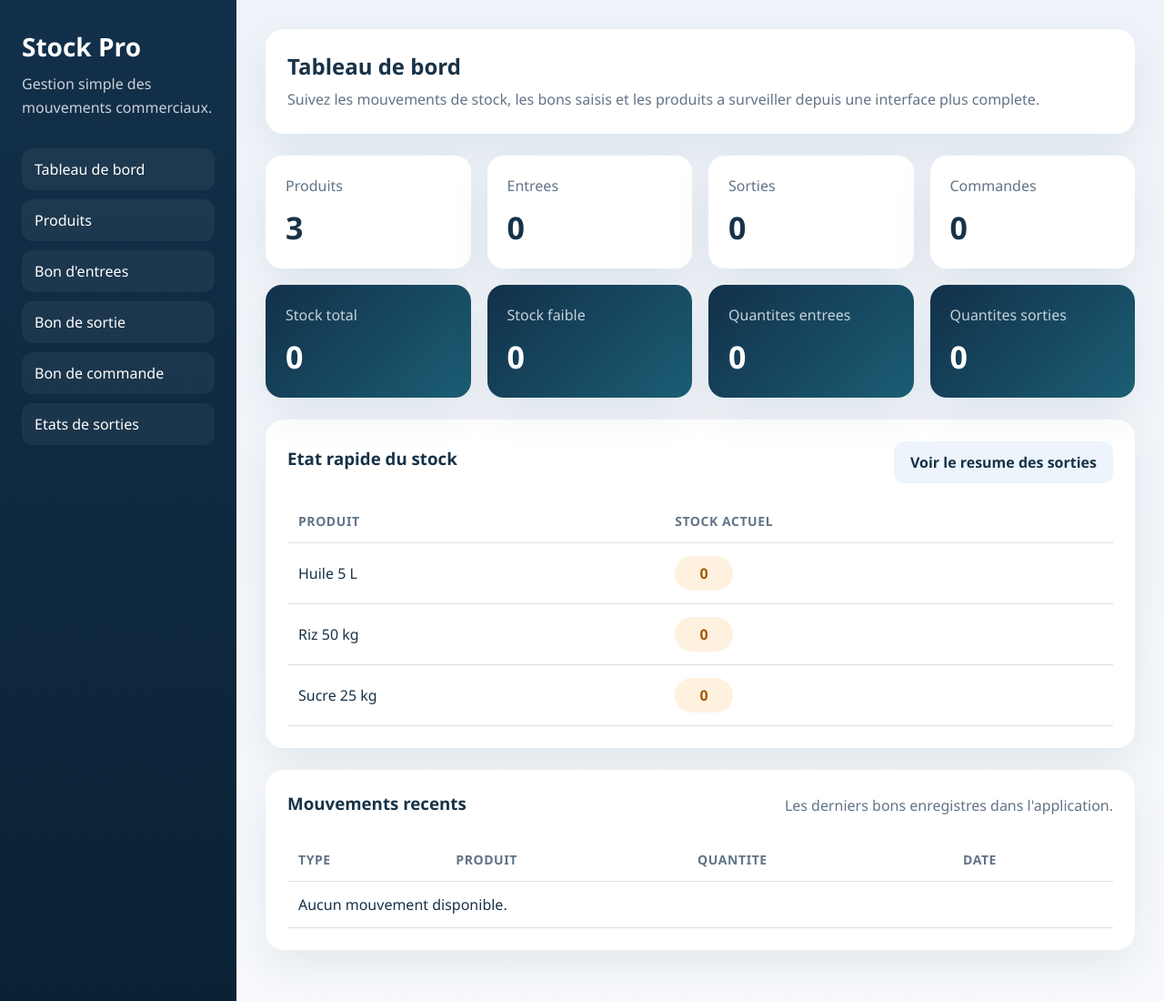
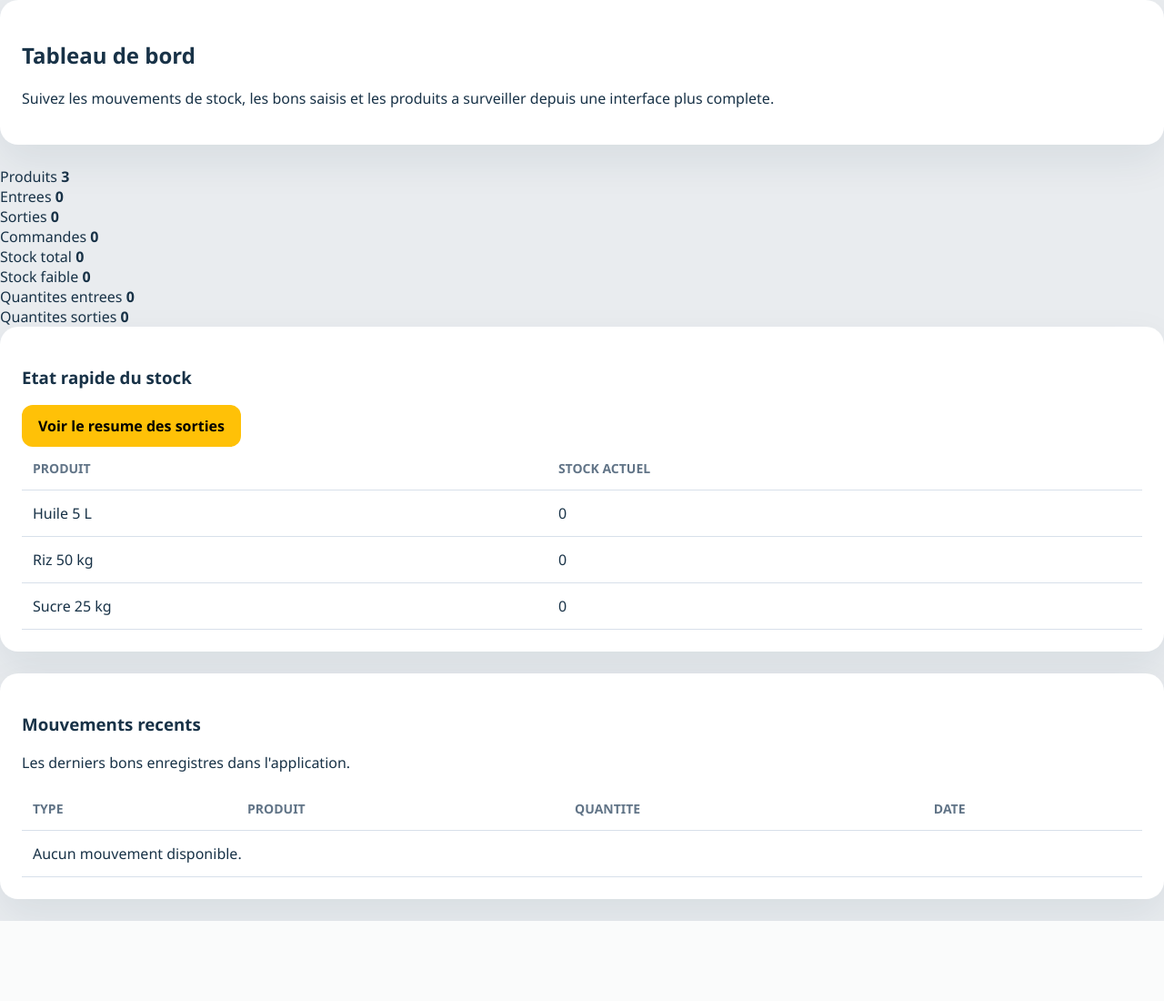
Before and after one commit to believer438/tp_php, a PHP site: page / in a window 1280 px wide. Shown: the whole page at 91% size. After the commit the page ends 1012 px from the top, so only its background shows below. Run offline with PHP 8.4, Linux system fonts and the light colour scheme; data comes from the database, SQL or seed files in the repository; data that the repository does not hold is empty.

Commit message:
first commit

```diff
--- a/commandes.php
+++ b/commandes.php
@@ -51,10 +51,11 @@ if ($editingId > 0) {
 
 require_once 'includes/header.php';
 ?>
+
 <section class="panel">
     <div class="panel-header">
-        <h2>Bon de commande</h2>
-        <p>Suivez, corrigez et nettoyez les commandes en cours ou deja enregistrees.</p>
+        <h2>Bon de commande caisse</h2>
+
     </div>
 
     <?php if ($alert['message'] !== ''): ?>
--- a/includes/header.php
+++ b/includes/header.php
@@ -12,19 +12,5 @@ if (!isset($page_title)) {
     <link rel="stylesheet" href="style.css">
 </head>
 <body>
-    <div class="layout">
-        <aside class="sidebar">
-            <div>
-                <h1>Stock Pro</h1>
-                <p>Gestion simple des mouvements commerciaux.</p>
-            </div>
-            <nav class="menu">
-                <a href="index.php">Tableau de bord</a>
-                <a href="produits.php">Produits</a>
-                <a href="entrees.php">Bon d'entrees</a>
-                <a href="sorties.php">Bon de sortie</a>
-                <a href="commandes.php">Bon de commande</a>
-                <a href="etat_sorties.php">Etats de sorties</a>
-            </nav>
-        </aside>
-        <main class="content">
+
+</body>
--- a/produits.php
+++ b/produits.php
@@ -70,8 +70,8 @@ require_once 'includes/header.php';
 ?>
 <section class="panel">
     <div class="panel-header">
-        <h2>Produits</h2>
-        <p>Ajoutez, modifiez et organisez les produits de reference utilises dans les bons.</p>
+        <h2>Ajout produit </h2>
+        <p>Ajoutez vos produits dans le stock</p>
     </div>
 
     <?php if ($alert['message'] !== ''): ?>
@@ -85,7 +85,7 @@ require_once 'includes/header.php';
         <input type="hidden" name="id" value="<?php echo $editProduit['id'] ?? 0; ?>">
         <div>
             <label for="nom">Nom du produit</label>
-            <input type="text" id="nom" name="nom" placeholder="Ex: Sucre 25 kg" value="<?php echo htmlspecialchars($editProduit['nom'] ?? ''); ?>" required>
+            <input type="text" id="nom" name="nom" placeholder="arachide" value="<?php echo htmlspecialchars($editProduit['nom'] ?? ''); ?>" required>
         </div>
         <div class="form-action">
             <button type="submit" class="button"><?php echo $editProduit ? 'Mettre a jour' : 'Ajouter'; ?></button>
--- a/style.css
+++ b/style.css
@@ -1,14 +1,20 @@
 :root {
-    --bg: #f3f6fb;
+    /* Fond de page modifié en Gris/Bleu léger pour faire ressortir les couleurs */
+    --bg: #e9ecef;
     --panel: #ffffff;
     --sidebar: #12304a;
     --sidebar-soft: #1c476b;
     --text: #183247;
     --muted: #617487;
     --border: #d8e0ea;
-    --primary: #0f7b6c;
-    --primary-hover: #0c675a;
-    --danger: #b54747;
+
+    /* LES 4 COULEURS DEMANDÉES */
+    --primary: #0056b3;        /* BLEU (Principal) */
+    --primary-hover: #004494;
+    --danger: #d00000;         /* ROUGE (Supprimer / Annuler) */
+    --success: #28a745;        /* VERT (Ajouter / Valider) */
+    --warning: #ffc107;        /* JAUNE (Modifier) */
+
     --success-bg: #e8f7f0;
     --danger-bg: #fdeeee;
     --shadow: 0 18px 45px rgba(18, 48, 74, 0.08);
@@ -21,7 +27,7 @@
 body {
     margin: 0;
     font-family: "Segoe UI", Tahoma, Geneva, Verdana, sans-serif;
-    background: linear-gradient(180deg, #eef3f9 0%, #f7f9fc 100%);
+    background: var(--bg); /* Utilisation du nouveau fond */
     color: var(--text);
 }
 
@@ -40,103 +46,28 @@ body {
     gap: 32px;
 }
 
-.sidebar h1 {
-    margin: 0 0 10px;
-    font-size: 28px;
-}
+.sidebar h1 { margin: 0 0 10px; font-size: 28px; }
+.sidebar p { margin: 0; color: rgba(255, 255, 255, 0.78); line-height: 1.6; }
 
-.sidebar p {
-    margin: 0;
-    color: rgba(255, 255, 255, 0.78);
-    line-height: 1.6;
-}
-
-.menu {
-    display: flex;
-    flex-direction: column;
-    gap: 10px;
-}
-
+.menu { display: flex; flex-direction: column; gap: 10px; }
 .menu a {
     color: #ffffff;
     text-decoration: none;
     padding: 12px 14px;
     border-radius: 12px;
     background: rgba(255, 255, 255, 0.05);
-    transition: background 0.2s ease, transform 0.2s ease;
+    transition: all 0.2s ease;
 }
+.menu a:hover { background: var(--sidebar-soft); transform: translateX(3px); }
 
-.menu a:hover {
-    background: var(--sidebar-soft);
-    transform: translateX(3px);
-}
+.content { padding: 32px; }
 
-.content {
-    padding: 32px;
-}
-
-.hero,
-.panel {
+.hero, .panel {
     background: var(--panel);
     border-radius: 20px;
     padding: 24px;
     box-shadow: var(--shadow);
     margin-bottom: 24px;
-}
-
-.hero h2,
-.panel h2,
-.panel h3 {
-    margin-top: 0;
-    margin-bottom: 8px;
-}
-
-.hero p,
-.panel p {
-    margin: 0;
-    color: var(--muted);
-    line-height: 1.6;
-}
-
-.cards {
-    display: grid;
-    grid-template-columns: repeat(4, minmax(0, 1fr));
-    gap: 18px;
-    margin-bottom: 24px;
-}
-
-.card {
-    background: var(--panel);
-    border-radius: 18px;
-    padding: 22px;
-    box-shadow: var(--shadow);
-}
-
-.card span {
-    display: block;
-    color: var(--muted);
-    margin-bottom: 12px;
-}
-
-.card strong {
-    font-size: 34px;
-}
-
-.card.accent {
-    background: linear-gradient(135deg, #12304a 0%, #1b5e74 100%);
-    color: #ffffff;
-}
-
-.card.accent span {
-    color: rgba(255, 255, 255, 0.76);
-}
-
-.panel-header {
-    display: flex;
-    justify-content: space-between;
-    align-items: center;
-    gap: 16px;
-    margin-bottom: 18px;
 }
 
 .form-grid {
@@ -146,28 +77,17 @@ body {
     align-items: end;
 }
 
-label {
-    display: block;
-    margin-bottom: 8px;
-    font-weight: 600;
-}
+label { display: block; margin-bottom: 8px; font-weight: 600; }
 
-input,
-select {
+input, select {
     width: 100%;
     padding: 12px 14px;
     border: 1px solid var(--border);
     border-radius: 12px;
     font-size: 15px;
-    background: #ffffff;
 }
 
-input:focus,
-select:focus {
-    outline: none;
-    border-color: var(--primary);
-    box-shadow: 0 0 0 4px rgba(15, 123, 108, 0.12);
-}
+/* --- BOUTONS COLORÉS --- */
 
 .button {
     display: inline-flex;
@@ -176,140 +96,52 @@ select:focus {
     border: none;
     border-radius: 12px;
     padding: 12px 18px;
-    background: var(--primary);
+    background: var(--success); /* VERT pour "Ajouter" par défaut */
     color: #ffffff;
     text-decoration: none;
     font-weight: 600;
     cursor: pointer;
-    transition: background 0.2s ease;
+    transition: opacity 0.2s;
 }
 
-.button:hover {
-    background: var(--primary-hover);
+.button:hover { opacity: 0.85; }
+
+/* BLEU pour les actions secondaires ou info */
+.button.blue { background: var(--primary); color: #fff; }
+
+/* JAUNE pour "Modifier" */
+.button.secondary, .button.warning {
+    background: var(--warning);
+    color: #000; /* Texte noir sur jaune pour la lisibilité */
 }
 
-.button.secondary {
-    background: #edf4fb;
-    color: var(--text);
+/* ROUGE pour "Supprimer" ou "Annuler" */
+.button.danger {
+    background: var(--danger);
+    color: #fff;
 }
 
-.button.danger {
-    background: #c14949;
-    color: #ffffff;
-}
+.button.small { padding: 9px 12px; font-size: 13px; border-radius: 10px; }
 
-.button.small {
-    padding: 9px 12px;
-    font-size: 13px;
-    border-radius: 10px;
-}
+/* Alertes */
+.alert { padding: 14px 16px; border-radius: 12px; margin-bottom: 18px; }
+.alert.success { background: var(--success-bg); color: #176648; }
+.alert.danger { background: var(--danger-bg); color: var(--danger); }
 
-.alert {
-    padding: 14px 16px;
-    border-radius: 12px;
-    margin-bottom: 18px;
-}
+/* Tableaux */
+.table-wrapper { overflow-x: auto; }
+table { width: 100%; border-collapse: collapse; }
+th, td { text-align: left; padding: 14px 12px; border-bottom: 1px solid var(--border); }
+th { color: var(--muted); font-size: 14px; text-transform: uppercase; }
+tr:hover td { background: #fbfdff; }
 
-.alert.success {
+.actions { display: flex; gap: 8px; }
+
+/* Badges de stock en VERT */
+.stock-badge.ok {
     background: var(--success-bg);
-    color: #176648;
-}
-
-.alert.danger {
-    background: var(--danger-bg);
-    color: var(--danger);
-}
-
-.table-wrapper {
-    overflow-x: auto;
-}
-
-table {
-    width: 100%;
-    border-collapse: collapse;
-}
-
-th,
-td {
-    text-align: left;
-    padding: 14px 12px;
-    border-bottom: 1px solid var(--border);
-    vertical-align: middle;
-}
-
-th {
-    color: var(--muted);
-    font-size: 14px;
-    text-transform: uppercase;
-    letter-spacing: 0.04em;
-}
-
-tr:hover td {
-    background: #fbfdff;
-}
-
-.actions {
-    display: flex;
-    gap: 8px;
-    flex-wrap: wrap;
-}
-
-.inline-form {
-    margin: 0;
-}
-
-.form-action {
-    display: flex;
-    gap: 10px;
-    flex-wrap: wrap;
-}
-
-.stock-badge {
-    display: inline-flex;
-    min-width: 64px;
-    justify-content: center;
+    color: #126b4a;
     padding: 8px 12px;
     border-radius: 999px;
     font-weight: 700;
 }
-
-.stock-badge.ok {
-    background: #e5f6ef;
-    color: #126b4a;
-}
-
-.stock-badge.low {
-    background: #fff1df;
-    color: #a35a00;
-}
-
-@media (max-width: 980px) {
-    .layout {
-        grid-template-columns: 1fr;
-    }
-
-    .cards,
-    .form-grid {
-        grid-template-columns: 1fr 1fr;
-    }
-}
-
-@media (max-width: 640px) {
-    .content {
-        padding: 18px;
-    }
-
-    .sidebar {
-        padding: 24px 18px;
-    }
-
-    .cards,
-    .form-grid {
-        grid-template-columns: 1fr;
-    }
-
-    .panel-header {
-        flex-direction: column;
-        align-items: flex-start;
-    }
-}
```
Also changed, not shown: aceuil.php (added, +30 -0 lines), css.css (added, +149 -0 lines), arriere.png (added).
